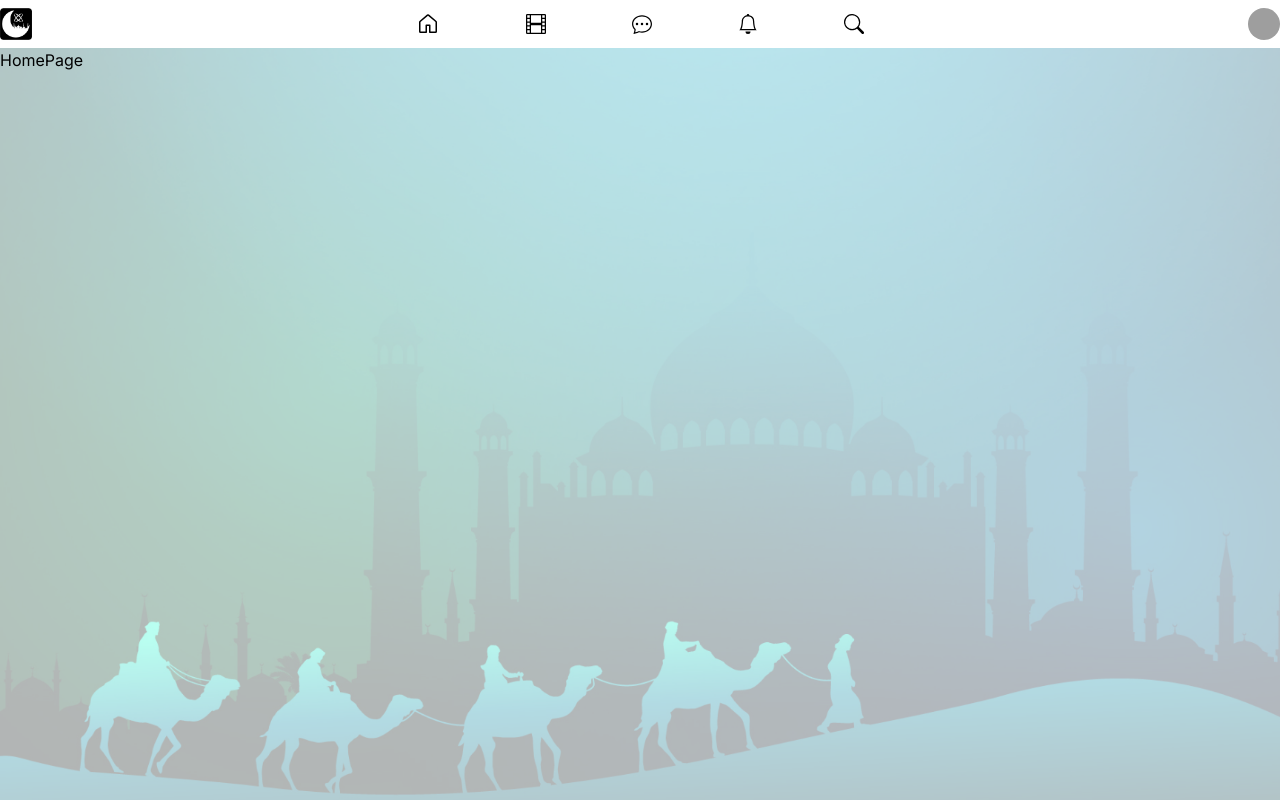
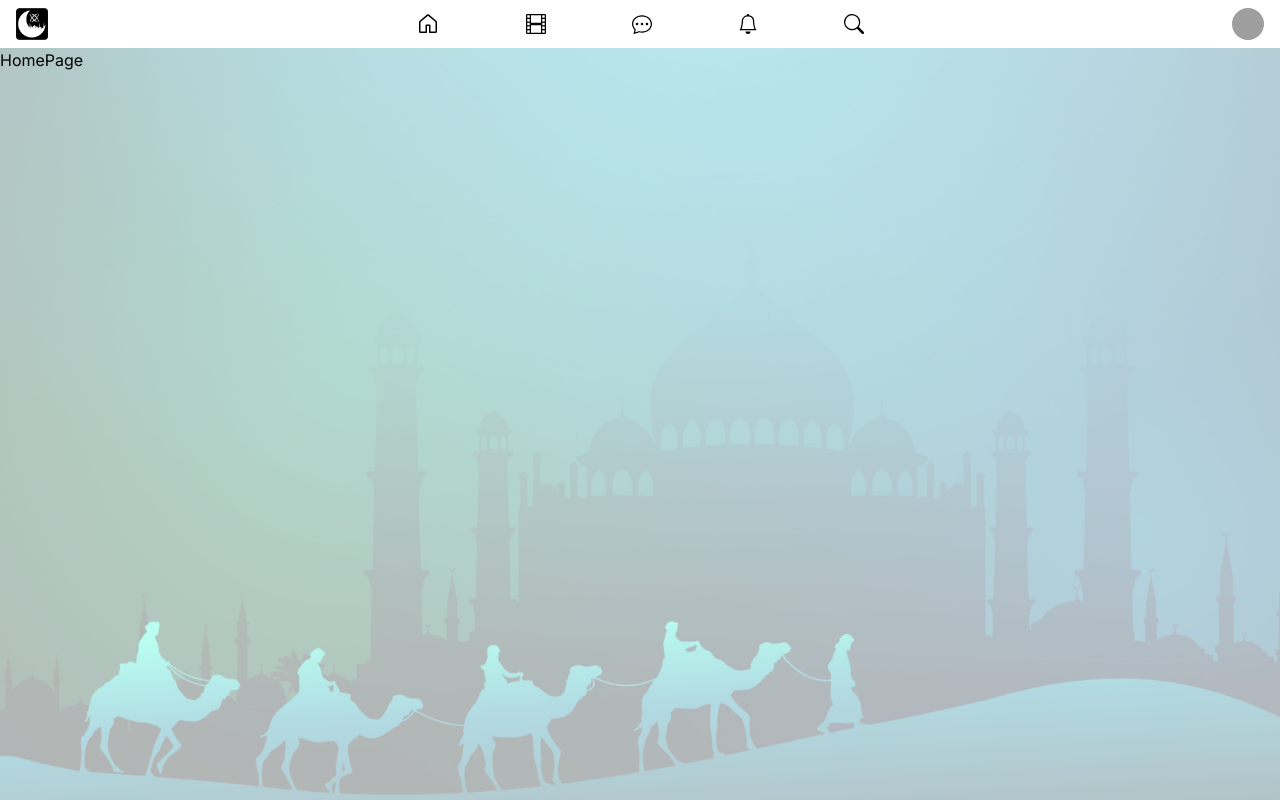
Before and after one commit to uroojk844/hilallink_frontend, a Next.js app: page / in a window 1280 px wide. Built offline with nearby package versions, Linux system fonts and the light colour scheme; grey boxes are pictures that could not be loaded.

Commit message:
FIX: adding px-4 in navbar

```diff
--- a/src/app/components/Navbar.jsx
+++ b/src/app/components/Navbar.jsx
@@ -4,7 +4,7 @@ import { BsBell, BsChat, BsChatDots, BsFilm, BsSearch } from "react-icons/bs";
 const NavBar = () => {
   return (
     <section className="bg-white">
-      <nav className="container mx-auto flex items-center justify-between max-lg:px-4 h-12">
+      <nav className="container mx-auto flex items-center justify-between px-4 h-12">
         <img src="/logo.png" alt="logo" className="w-8" />
         <div className="flex items-center justify-between max-w-md text-xl w-full">
           <GoHome size={24} />
```
